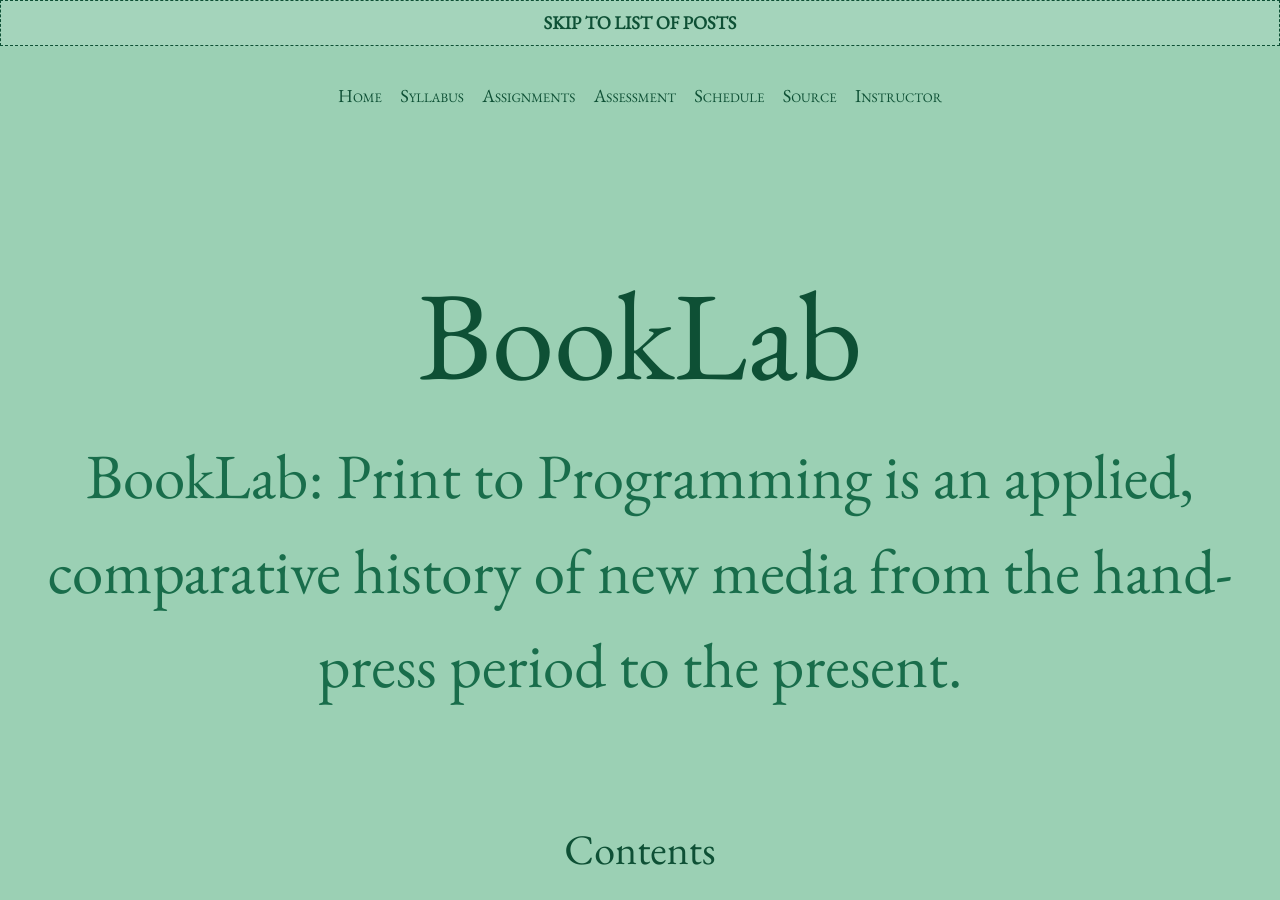
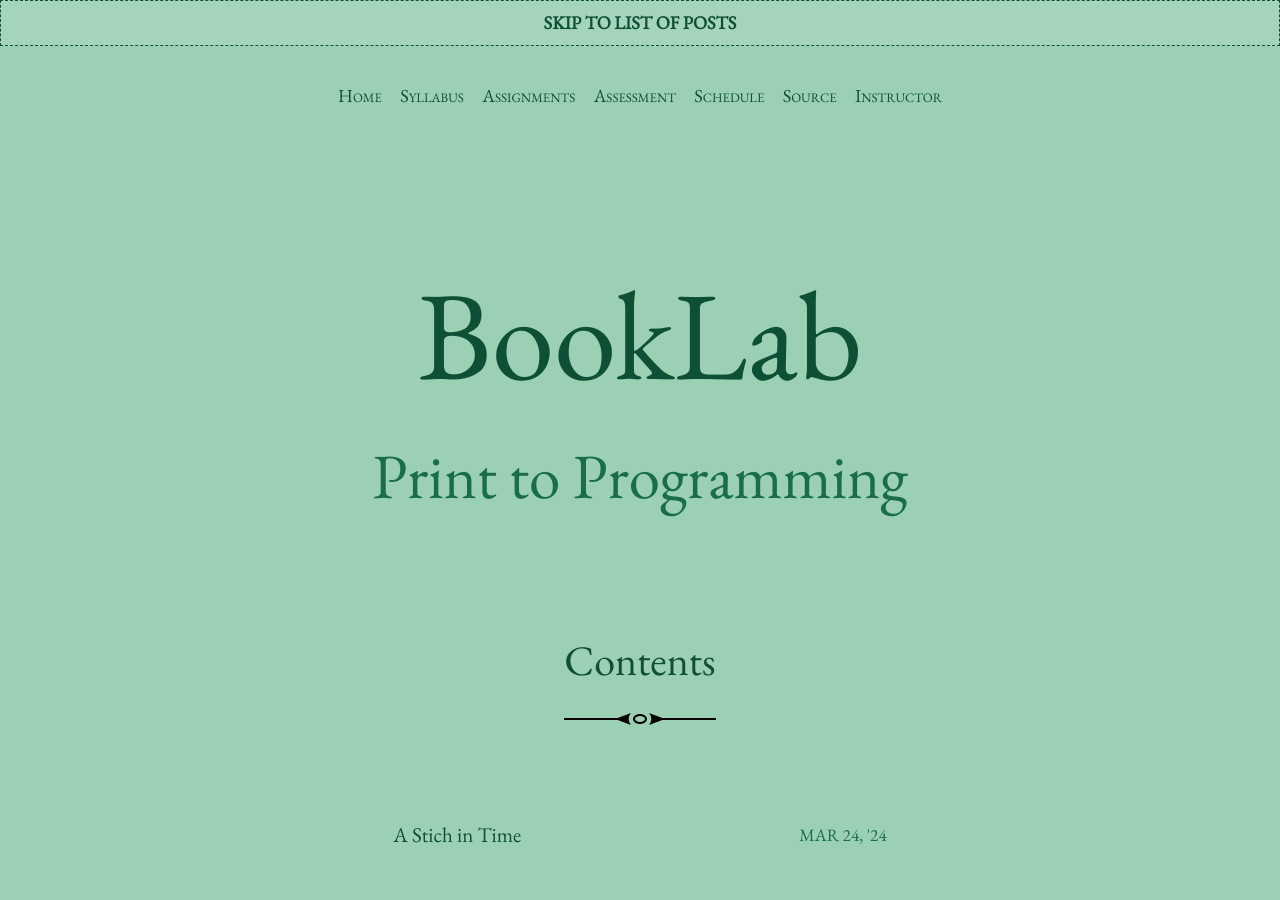
Before and after one commit to rccordell/s25bl, a Jekyll site: the page built from index.html, in a window 1280 px wide and 900 px high. Built offline with Jekyll 4.4.1, drawn with Linux system fonts in a browser that asks for light colours; the list of posts is cut into pages by our own code.

Commit message:
experiments with layout

```diff
--- a/_config.yml
+++ b/_config.yml
@@ -15,7 +15,7 @@
 # in the templates via {{ site.myvariable }}.
 title: "BookLab"
 email: rcordell@illinois.edu
-description: "BookLab: Print to Programming is an applied, comparative history of new media from the hand-press period to the present."
+description: "Print to Programming"
 baseurl: ""
 url: "https://s25bl.ryancordell.org"
 icon: /assets/images/lighttype512.png
--- a/index.html
+++ b/index.html
@@ -2,3 +2,18 @@
 title: Home
 layout: home
 ---
+
+<h1>Contents</h1>
+
+<li>
+  <a href="{{site.baseurl}}/schedule/chapter1-media">
+    <div class="post-link__heading">
+          <h1 class="post-link__title">
+            Chapter 1: Media
+          </h1>
+    </div>
+    <span class="post-date">
+      January 27
+    </span>
+  </a>
+</li>
```
Also changed, not shown: schedule/chapter1-media.md (added, +22 -0 lines).
